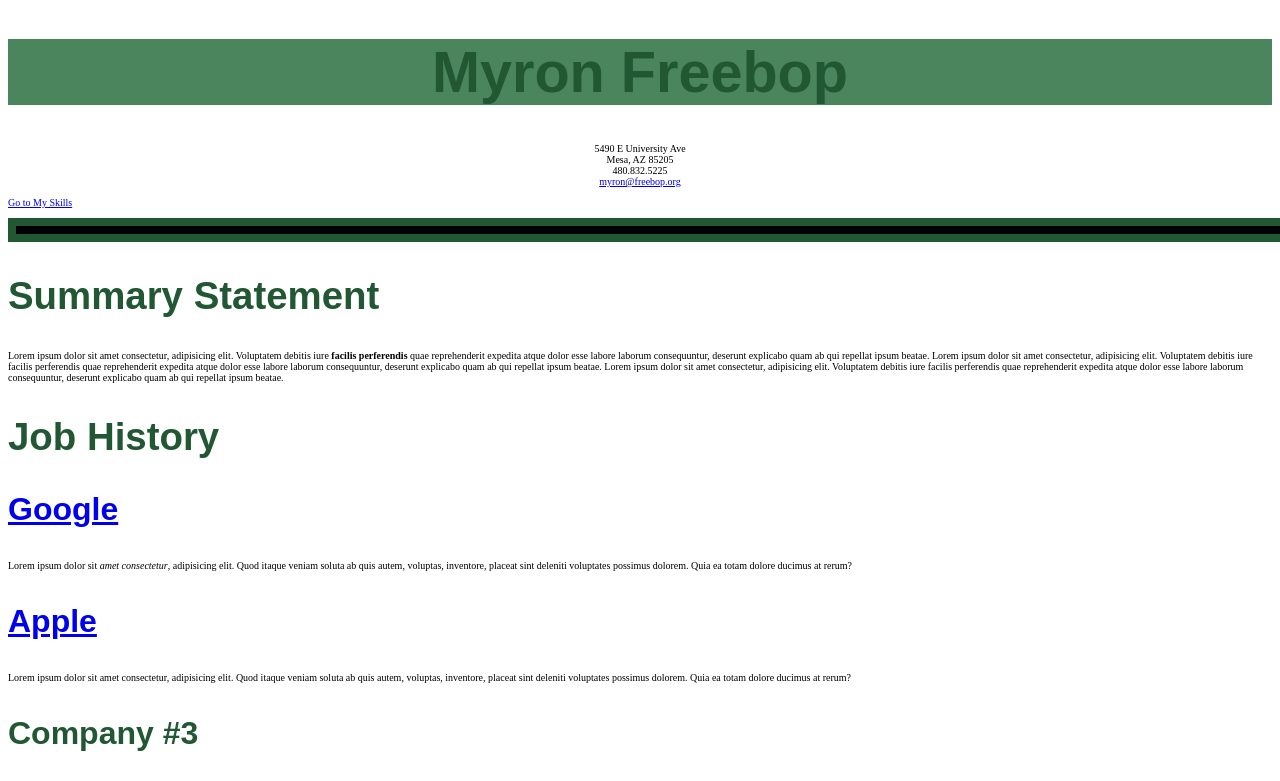
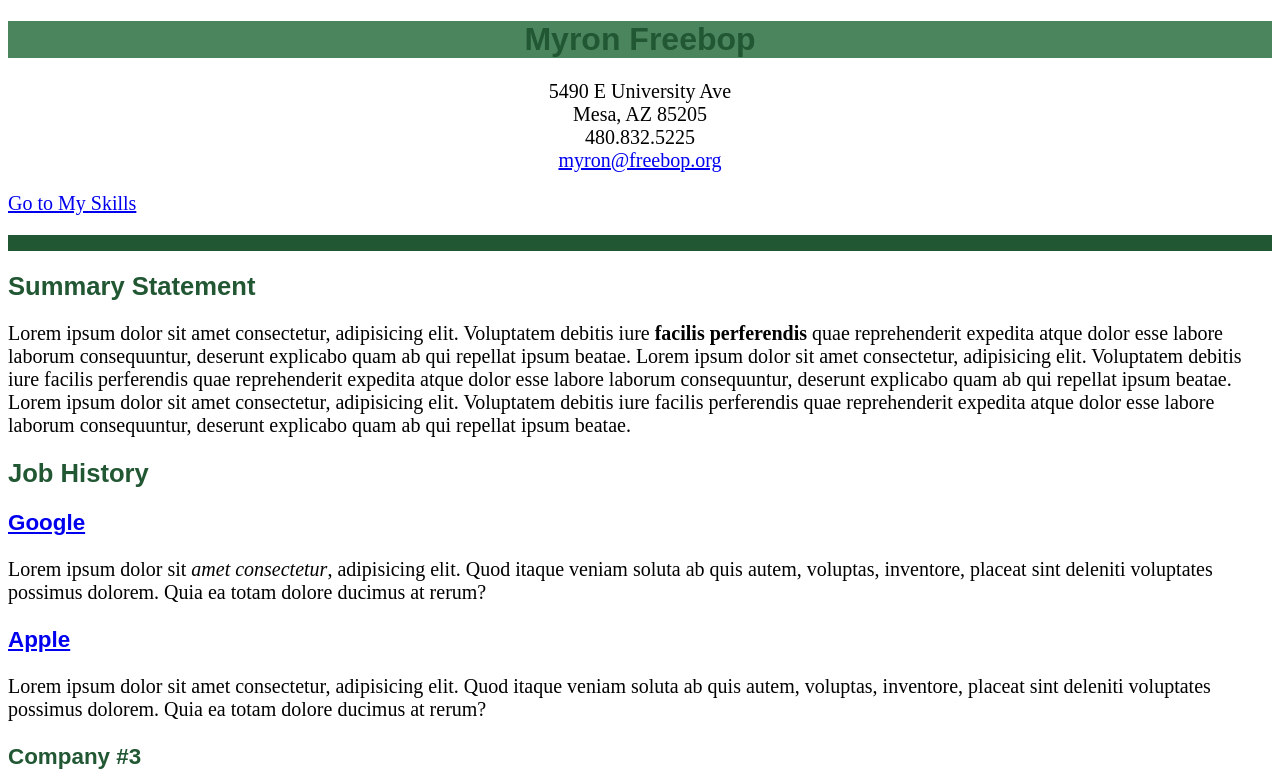
Before and after one commit to 96Trippy96/CIS133DA_Spring24, a plain HTML site: page week4/resume.html in a window 1280 px wide. Shown: the top 781 px of the page. Drawn offline with Linux system fonts and the light colour scheme.

Commit message:
commited

```diff
--- a/week4/resume.css
+++ b/week4/resume.css
@@ -8,15 +8,15 @@ h1, h2, h3 {
     color: rgb(33, 87, 51);
 }
 h1 {
-    font-size: 3.6rem;
+    font-size: 2rem;
     text-align: center;
     background-color: rgb(75, 133, 94);
 }
 h2 {
-    font-size: 2.4rem;
+    font-size: 1.6rem;
 }
 h3 {
-    font-size: 2rem;
+    font-size: 1.4rem;
 }
 hr {
     border: .5rem solid rgb(33, 87, 51);
@@ -27,3 +27,14 @@ hr {
 ul {
     list-style-type: square;
 }
+@media only screen and (min-width: 768px) {
+    body {
+        font-size: 15px;
+    }
+}
+
+@media only screen and (min-width: 1200px) {
+    body {
+        font-size: 20px;
+    }
+}
--- a/week4/resume.html
+++ b/week4/resume.html
@@ -19,7 +19,7 @@
 
     <p><a href="#skillsList">Go to My Skills</a></p>
 
-    <hr size="10" width="100%" color="black" />
+    <hr />
 
     <h2>Summary Statement</h2>
     <p>
```
